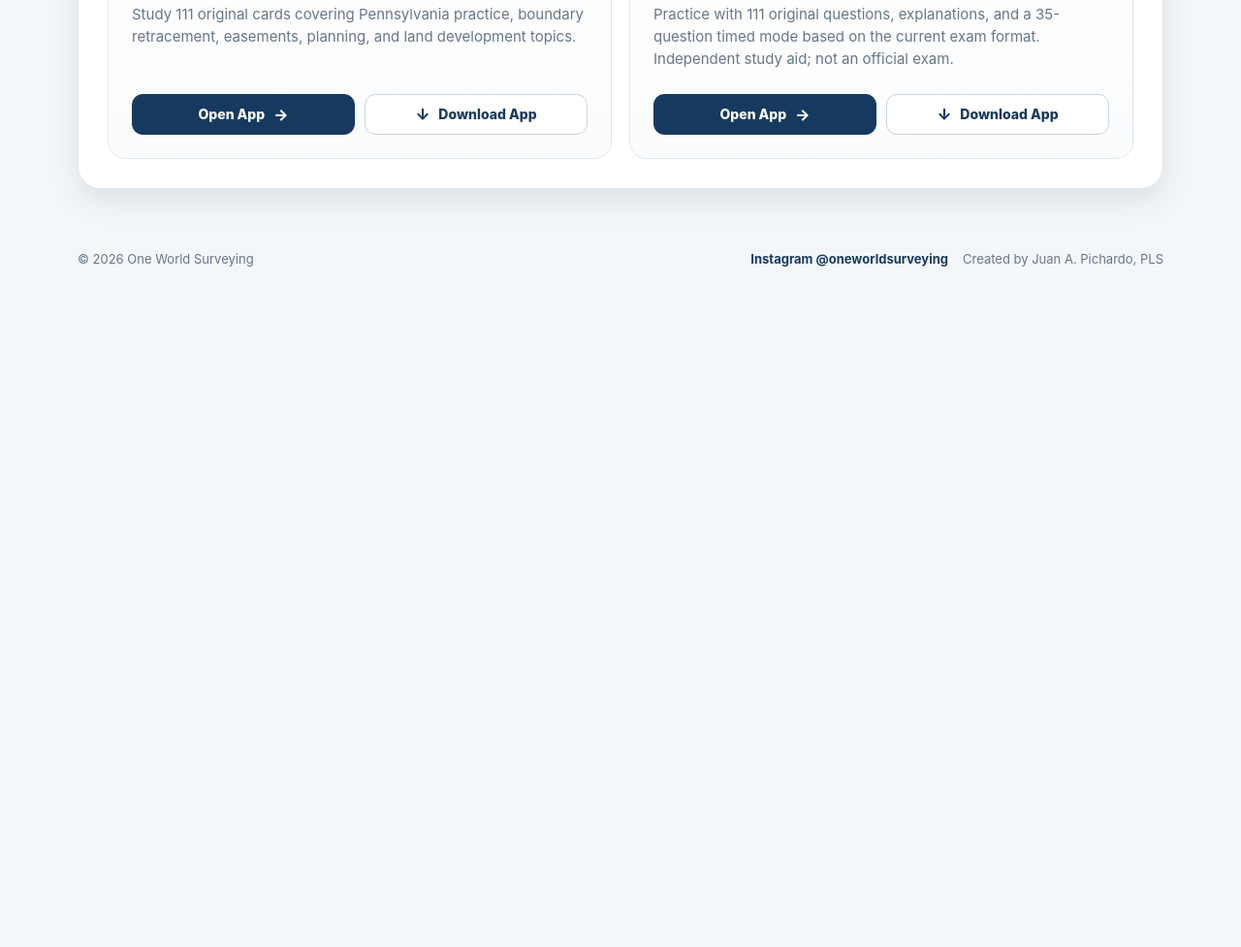
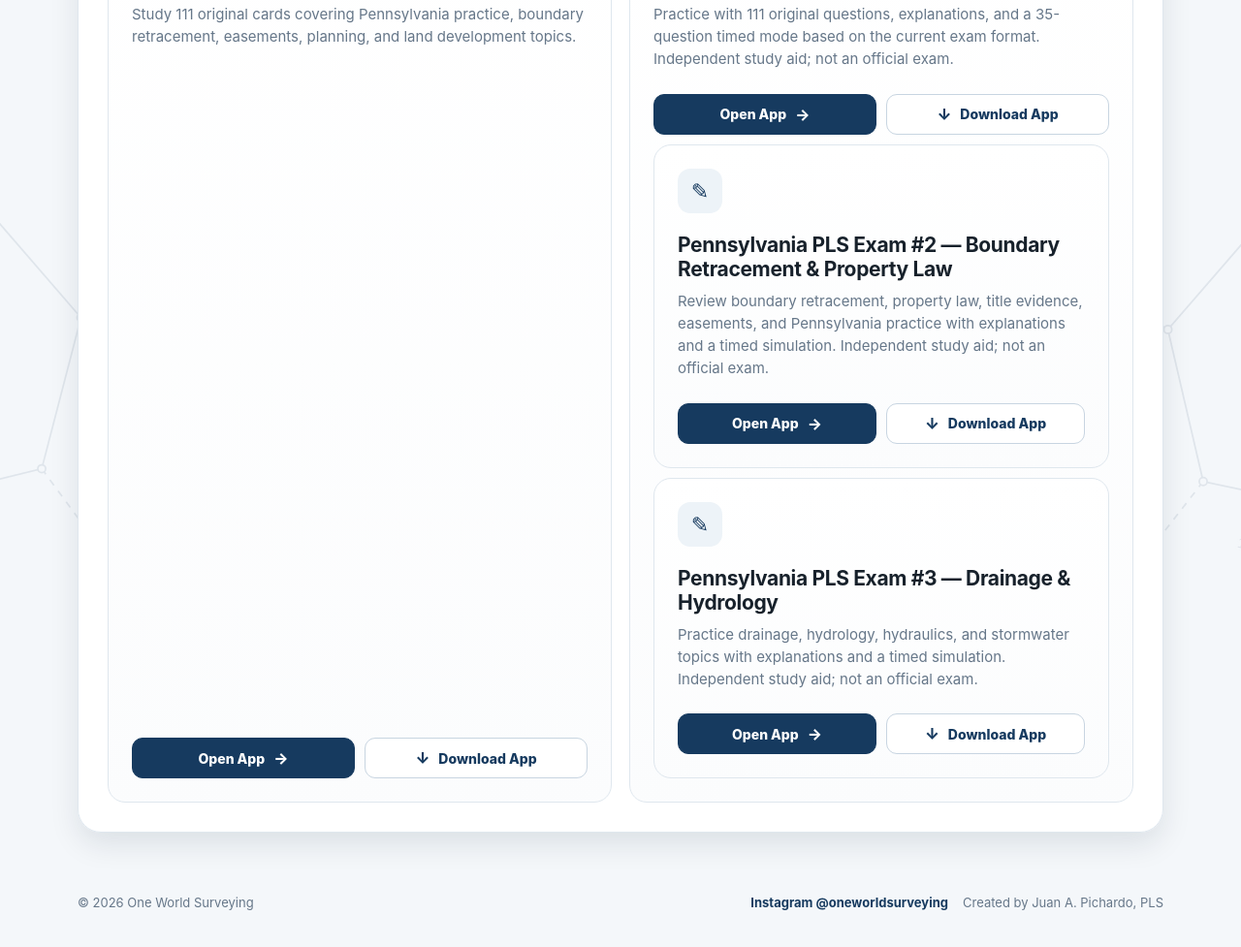
Before and after one commit to juanpn75-gif/OneWorldSurveying, a plain HTML site: page index.html in a window 1280 px wide. Shown: the part 3373-4350 px from the top of the page at 97% size. Before the commit the page ends 3686 px from the top, so only its background shows below. Drawn offline with Linux system fonts and the light colour scheme.

Commit message:
Add latest PA PLS exam apps to launcher

```diff
--- a/index.html
+++ b/index.html
@@ -283,6 +283,23 @@
           <div class="actions">
             <a class="app-open" href="PA_PLS_State_Exam_Practice.html"><span>Open App</span><span class="action-icon">→</span></a>
             <a class="download-btn" href="PA_PLS_State_Exam_Practice.html" download="PA_PLS_State_Exam_Practice.html"><span class="action-icon">↓</span><span>Download App</span></a>
+
+        <div class="card">
+          <div class="icon">✎</div><h3>Pennsylvania PLS Exam #2 — Boundary Retracement &amp; Property Law</h3>
+          <p>Review boundary retracement, property law, title evidence, easements, and Pennsylvania practice with explanations and a timed simulation. Independent study aid; not an official exam.</p>
+          <div class="actions">
+            <a class="app-open" href="PA_PLS_Boundary_Retracement_Exam_2_v2_0.html"><span>Open App</span><span class="action-icon">→</span></a>
+            <a class="download-btn" href="PA_PLS_Boundary_Retracement_Exam_2_v2_0.html" download="PA_PLS_Boundary_Retracement_Exam_2_v2_0.html"><span class="action-icon">↓</span><span>Download App</span></a>
+          </div>
+        </div>
+        <div class="card">
+          <div class="icon">✎</div><h3>Pennsylvania PLS Exam #3 — Drainage &amp; Hydrology</h3>
+          <p>Practice drainage, hydrology, hydraulics, and stormwater topics with explanations and a timed simulation. Independent study aid; not an official exam.</p>
+          <div class="actions">
+            <a class="app-open" href="PA_PLS_Drainage_Hydrology_Exam_3_v3_0.html"><span>Open App</span><span class="action-icon">→</span></a>
+            <a class="download-btn" href="PA_PLS_Drainage_Hydrology_Exam_3_v3_0.html" download="PA_PLS_Drainage_Hydrology_Exam_3_v3_0.html"><span class="action-icon">↓</span><span>Download App</span></a>
+          </div>
+        </div>
           </div>
         </div>
       </div>
```
